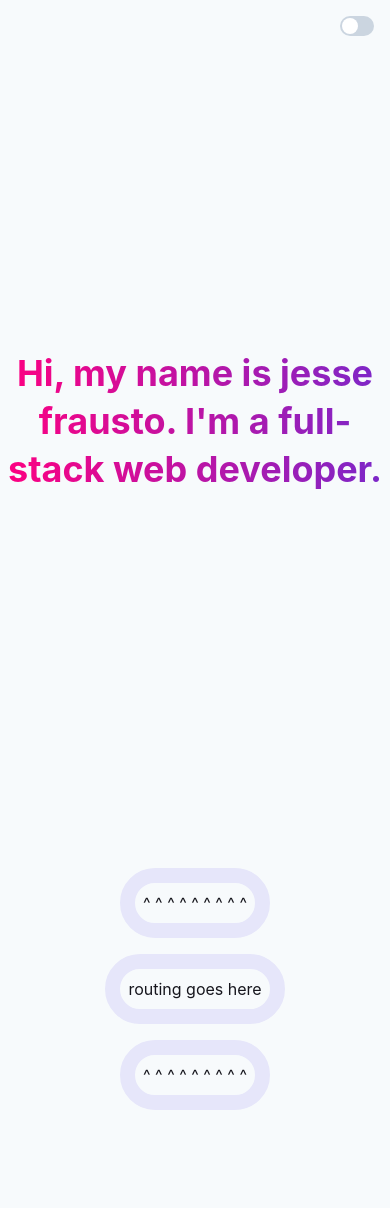
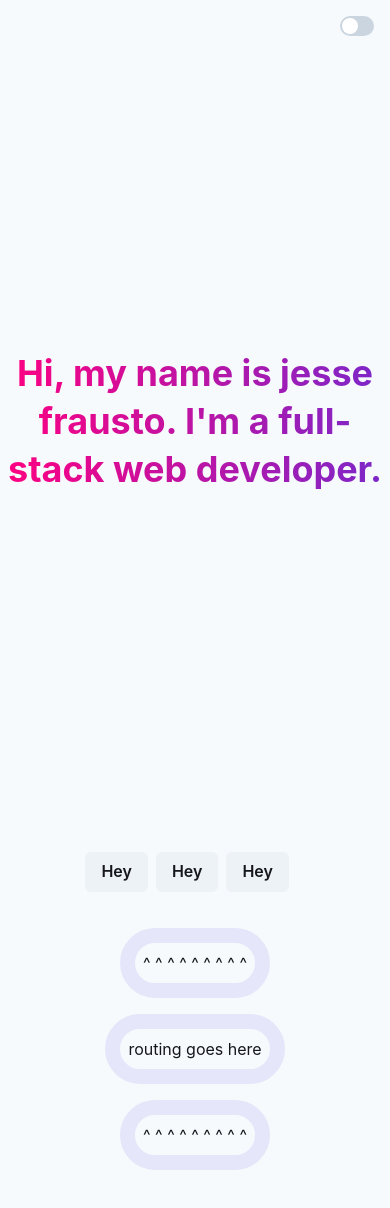
Before and after one commit to jfrausto/next-portfolio, a Next.js app: page / in a window 390 px wide. Shown: the top 1208 px of the page. Built offline with nearby package versions, Linux system fonts and the light colour scheme.

Commit message:
set responsive navigation layout

```diff
--- a/src/components/Layout.tsx
+++ b/src/components/Layout.tsx
@@ -1,9 +1,10 @@
 import React from 'react';
-import { Box, Flex, useColorMode, FlexProps } from '@chakra-ui/react'
+import { Box, Flex, useColorMode, FlexProps, Stack } from '@chakra-ui/react'
 import { Container } from './Container';
 import { Hero } from '../components/Hero';
 import { DarkModeSwitch } from '../components/DarkModeSwitch';
 import { Main } from '../components/Main';
+import NavBar from './NavBar';
 
 
 
@@ -34,10 +35,17 @@ const Layout: React.FC = (props) => {
       {/* container for navigation and main content */}
       <Container>
         {/* ? navigation ? */}
+        <Stack
+          p={1}
+          direction={["column", "column", "row", "row"]}
+        >
+          <NavBar />
+
         <Main>
           {props.children}
         </Main>
         {/* footer ?  */}
+        </Stack>
       </Container>
 
     </Box>
--- /dev/null
+++ b/src/components/NavBar.tsx
@@ -0,0 +1,38 @@
+import React from 'react';
+import { Flex, Stack, Box } from '@chakra-ui/layout';
+import { Button } from '@chakra-ui/button';
+
+const NavBar: React.FC = () => {
+  return (
+    <>
+      <Stack
+        p={1}
+        direction={["row", "row", "column", "column"]}
+      >
+        <Flex>
+          <Box>
+            <Button>
+              Hey
+            </Button>
+          </Box>
+        </Flex>
+        <Flex>
+          <Box>
+            <Button>
+              Hey
+            </Button>
+          </Box>
+        </Flex>
+        <Flex>
+          <Box>
+            <Button>
+              Hey
+            </Button>
+          </Box>
+        </Flex>
+      </Stack>
+    </>
+  )
+}
+
+export default NavBar
```
